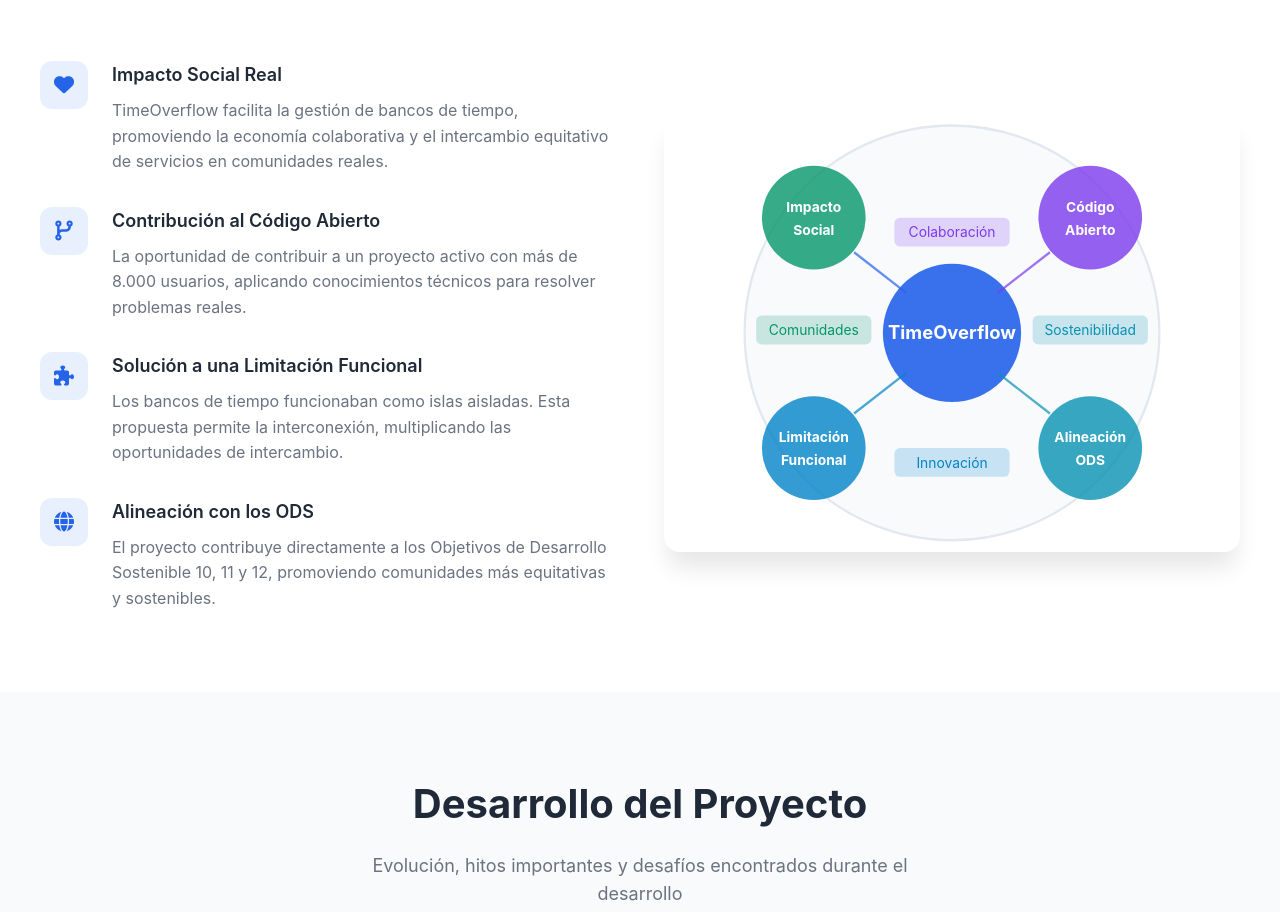
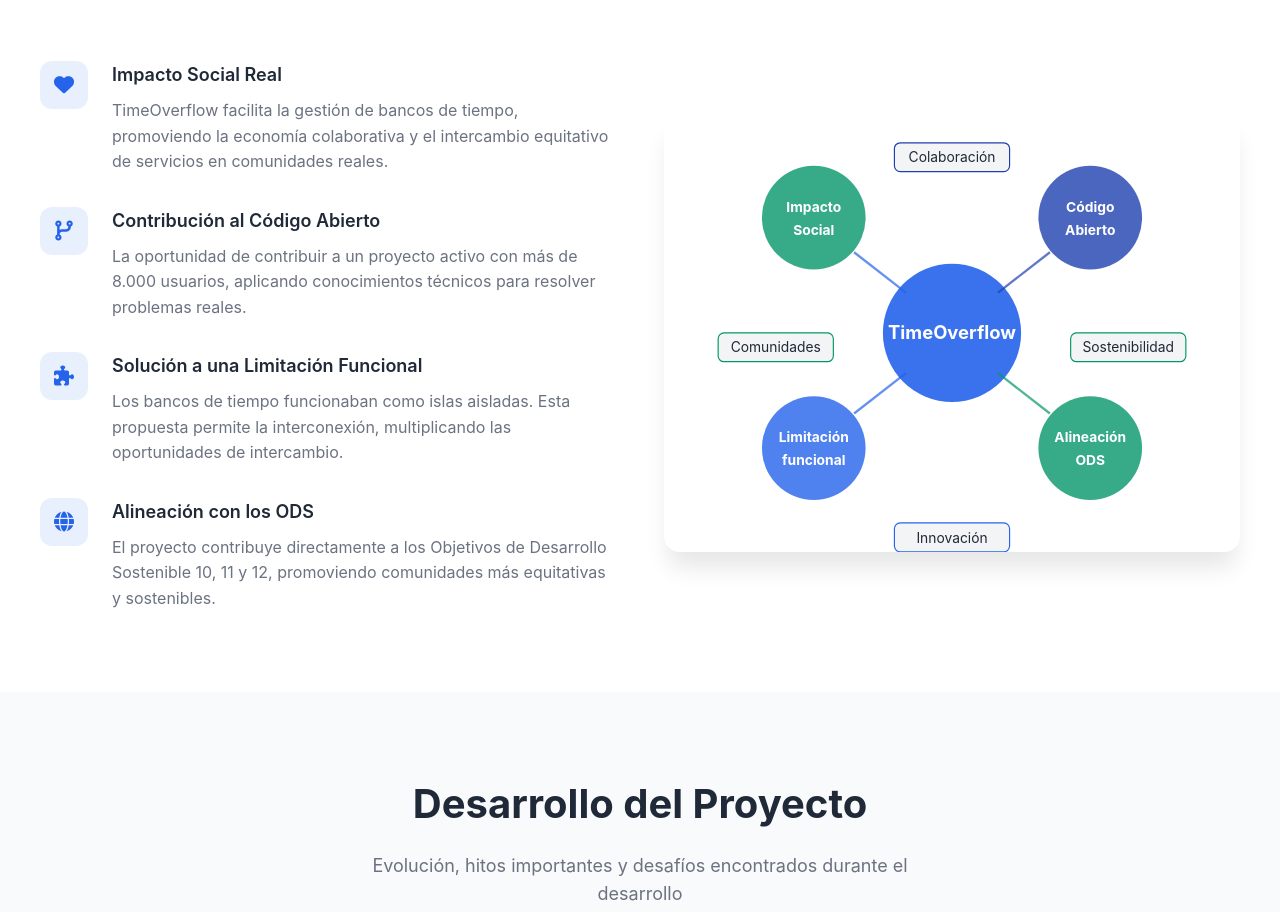
Before and after one commit to gmartincor/TFM_presentation, a plain HTML site: page index.html in a window 1280 px wide. Shown: the part 3336-4248 px from the top of the page. Drawn offline with Linux system fonts and the light colour scheme; no server answers.

Commit message:
Dark mode

```diff
--- a/index.html
+++ b/index.html
@@ -345,56 +345,52 @@
 
                 <div>
                     <svg class="features-image" viewBox="0 0 500 380" xmlns="http://www.w3.org/2000/svg">
-                        <!-- Fondo circular claro -->
-                        <circle cx="250" cy="190" r="180" fill="#f8fafc" stroke="#e2e8f0" stroke-width="2"/>
-
                         <!-- Título central - TimeOverflow -->
-                        <circle cx="250" cy="190" r="60" fill="#2563eb" opacity="0.9"/>
+                        <circle cx="250" cy="190" r="60" fill="var(--primary-color)" opacity="0.9"/>
                         <text x="250" y="195" text-anchor="middle" fill="white" font-size="16" font-weight="bold">TimeOverflow</text>
 
-
                         <!-- Cuadrante 1: Impacto Social -->
-                        <circle cx="130" cy="90" r="45" fill="#059669" opacity="0.8"/>
+                        <circle cx="130" cy="90" r="45" fill="var(--secondary-color)" opacity="0.8"/>
                         <text x="130" y="85" text-anchor="middle" fill="white" font-size="12" font-weight="bold">Impacto</text>
                         <text x="130" y="105" text-anchor="middle" fill="white" font-size="12" font-weight="bold">Social</text>
 
                         <!-- Cuadrante 2: Código Abierto -->
-                        <circle cx="370" cy="90" r="45" fill="#7c3aed" opacity="0.8"/>
+                        <circle cx="370" cy="90" r="45" fill="var(--primary-dark)" opacity="0.8"/>
                         <text x="370" y="85" text-anchor="middle" fill="white" font-size="12" font-weight="bold">Código</text>
                         <text x="370" y="105" text-anchor="middle" fill="white" font-size="12" font-weight="bold">Abierto</text>
 
                         <!-- Cuadrante 3: Solución a Limitación -->
-                        <circle cx="130" cy="290" r="45" fill="#0284c7" opacity="0.8"/>
+                        <circle cx="130" cy="290" r="45" fill="var(--primary-color)" opacity="0.8"/>
                         <text x="130" y="285" text-anchor="middle" fill="white" font-size="12" font-weight="bold">Limitación</text>
-                        <text x="130" y="305" text-anchor="middle" fill="white" font-size="12" font-weight="bold">Funcional</text>
+                        <text x="130" y="305" text-anchor="middle" fill="white" font-size="12" font-weight="bold">funcional</text>
 
                         <!-- Cuadrante 4: ODS -->
-                        <circle cx="370" cy="290" r="45" fill="#0891b2" opacity="0.8"/>
+                        <circle cx="370" cy="290" r="45" fill="var(--secondary-color)" opacity="0.8"/>
                         <text x="370" y="285" text-anchor="middle" fill="white" font-size="12" font-weight="bold">Alineación</text>
                         <text x="370" y="305" text-anchor="middle" fill="white" font-size="12" font-weight="bold">ODS</text>
 
                         <!-- Conexiones al centro -->
-                        <line x1="165" y1="120" x2="210" y2="155" stroke="#2563eb" stroke-width="2" opacity="0.7"/>
-                        <line x1="335" y1="120" x2="290" y2="155" stroke="#7c3aed" stroke-width="2" opacity="0.7"/>
-                        <line x1="165" y1="260" x2="210" y2="225" stroke="#0284c7" stroke-width="2" opacity="0.7"/>
-                        <line x1="335" y1="260" x2="290" y2="225" stroke="#0891b2" stroke-width="2" opacity="0.7"/>
+                        <line x1="165" y1="120" x2="210" y2="155" stroke="var(--primary-color)" stroke-width="2" opacity="0.7"/>
+                        <line x1="335" y1="120" x2="290" y2="155" stroke="var(--primary-dark)" stroke-width="2" opacity="0.7"/>
+                        <line x1="165" y1="260" x2="210" y2="225" stroke="var(--primary-color)" stroke-width="2" opacity="0.7"/>
+                        <line x1="335" y1="260" x2="290" y2="225" stroke="var(--secondary-color)" stroke-width="2" opacity="0.7"/>
 
-                        <!-- Etiquetas conceptuales reposicionadas -->
+                        <!-- Etiquetas conceptuales reposicionadas sobre el borde del círculo y centradas entre los círculos -->
                         <!-- Comunidades: entre Impacto Social y Solución Limitación -->
-                        <rect x="80" y="175" width="100" height="25" rx="5" fill="#059669" opacity="0.2"/>
-                        <text x="130" y="192" text-anchor="middle" fill="#059669" font-size="12">Comunidades</text>
+                        <rect x="47" y="190" width="100" height="25" rx="5" fill="var(--bg-tertiary)" stroke="var(--secondary-color)" stroke-width="1"/>
+                        <text x="97" y="207" text-anchor="middle" fill="var(--text-primary)" font-size="12">Comunidades</text>
 
                         <!-- Colaboración: entre Impacto Social y Código Abierto -->
-                        <rect x="200" y="90" width="100" height="25" rx="5" fill="#7c3aed" opacity="0.2"/>
-                        <text x="250" y="107" text-anchor="middle" fill="#7c3aed" font-size="12">Colaboración</text>
+                        <rect x="200" y="25" width="100" height="25" rx="5" fill="var(--bg-tertiary)" stroke="var(--primary-dark)" stroke-width="1"/>
+                        <text x="250" y="42" text-anchor="middle" fill="var(--text-primary)" font-size="12">Colaboración</text>
 
                         <!-- Innovación: entre Solución Limitación y Alineación ODS -->
-                        <rect x="200" y="290" width="100" height="25" rx="5" fill="#0284c7" opacity="0.2"/>
-                        <text x="250" y="307" text-anchor="middle" fill="#0284c7" font-size="12">Innovación</text>
+                        <rect x="200" y="355" width="100" height="25" rx="5" fill="var(--bg-tertiary)" stroke="var(--primary-color)" stroke-width="1"/>
+                        <text x="250" y="372" text-anchor="middle" fill="var(--text-primary)" font-size="12">Innovación</text>
 
                         <!-- Sostenibilidad: entre Código Abierto y Alineación ODS -->
-                        <rect x="320" y="175" width="100" height="25" rx="5" fill="#0891b2" opacity="0.2"/>
-                        <text x="370" y="192" text-anchor="middle" fill="#0891b2" font-size="12">Sostenibilidad</text>
+                        <rect x="353" y="190" width="100" height="25" rx="5" fill="var(--bg-tertiary)" stroke="var(--secondary-color)" stroke-width="1"/>
+                        <text x="403" y="207" text-anchor="middle" fill="var(--text-primary)" font-size="12">Sostenibilidad</text>
                     </svg>
                 </div>
             </div>
```
